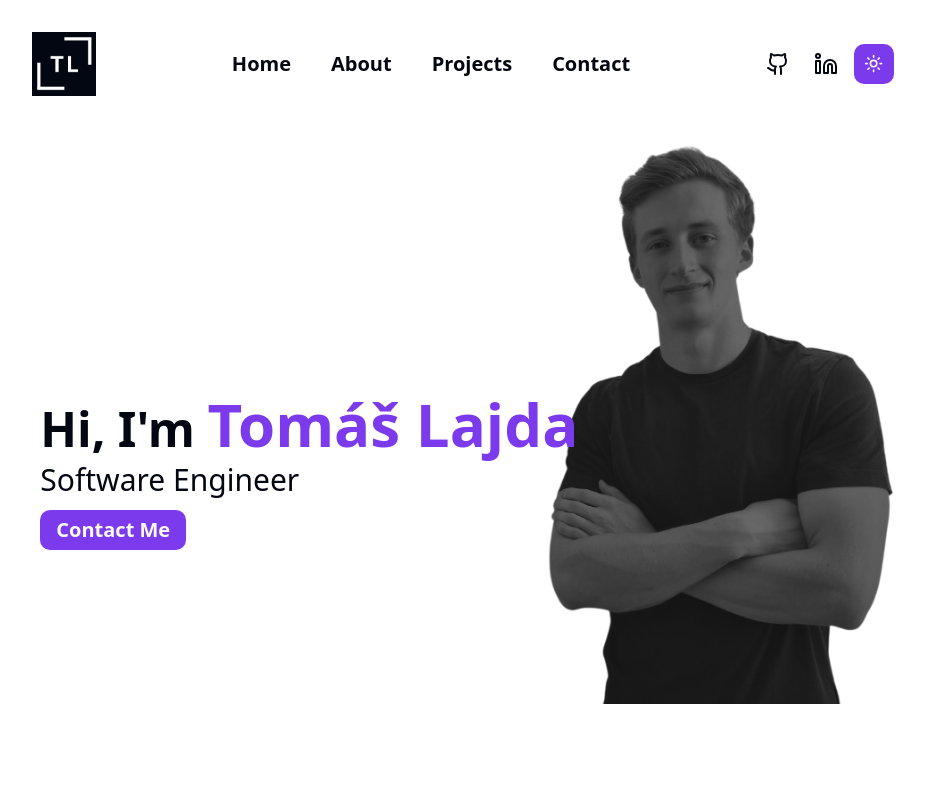
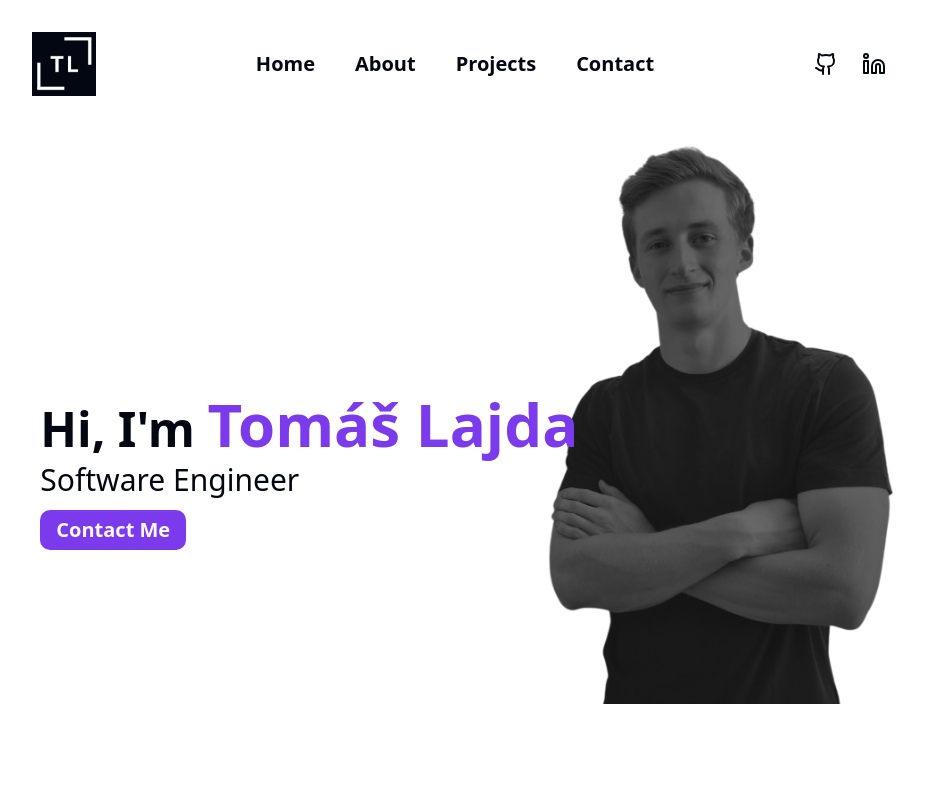
Before and after one commit to tomasLajda/portfolio, a React (Vite) app: page / in a window 1280 px wide. Shown: the top 800 px of the page, without its empty margins (173-1098 px from the left). Built offline with nearby package versions, Linux system fonts and the light colour scheme.

Commit message:
removed light mode for now

```diff
--- a/src/components/sections/nav/nav.tsx
+++ b/src/components/sections/nav/nav.tsx
@@ -2,7 +2,6 @@ import { useMediaQuery } from 'react-responsive';
 import iconLinks from '../../../utils/icon-link-list';
 import LinkList from '../../link-list';
 import Logo from '../../logo';
-import { ModeToggle } from '../../mode-toggle';
 
 import NavMobile from './nav-mobile';
 
@@ -37,9 +36,7 @@ const Nav = () => {
         ) : (
           <LinkList links={sectionList} variant='ghost' redirect={false} />
         )}
-        <LinkList links={iconLinks} variant='ghost' redirect={true}>
-          <ModeToggle />
-        </LinkList>
+        <LinkList links={iconLinks} variant='ghost' redirect={true}></LinkList>
       </nav>
     </div>
   );
```
